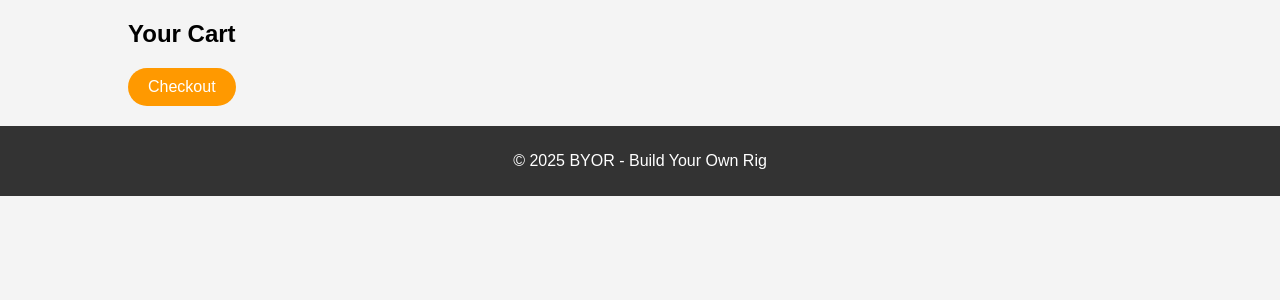
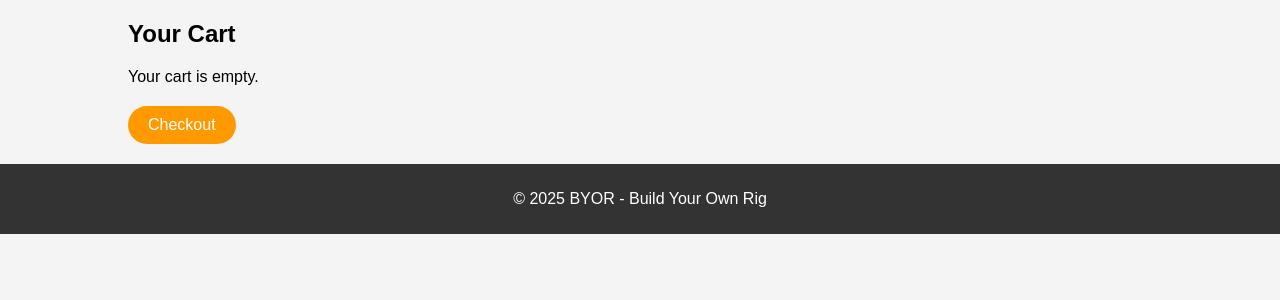
Before and after one commit to Miggycraft/BYOR, a PHP site: page /Cart.php in a window 1280 px wide. Shown: the part 72-372 px from the top of the page. Run offline with PHP 8.4, Linux system fonts and the light colour scheme.

Commit message:
cart now working
not checkout

```diff
--- a/Cart.php
+++ b/Cart.php
@@ -5,7 +5,12 @@
             <div id="cart-items">
                 <!-- Cart items will be dynamically added here -->
             </div>
+            <div id="cart-total">
+                <!-- Total price will be displayed here -->
+            </div>
             <button onclick="checkout()">Checkout</button>
         </div>
     </main>
+
+    <script src="scripts/cart-script.js"></script>
 <?php include 'includes/footer.php'; ?>
--- a/Products.php
+++ b/Products.php
@@ -2,7 +2,7 @@
 include 'includes/header.php';
 include 'includes/db.php';
 
-$category = $_GET['category'] ?? 'all'; // Get the selected category from the URL
+$category = $_GET['category'] ?? 'all';
 
 if ($category === 'all') {
     $stmt = $conn->query("SELECT * FROM products");
@@ -31,9 +31,9 @@ $products = $stmt->fetchAll(PDO::FETCH_ASSOC);
                     <img src="images/<?php echo $product['image']; ?>" alt="<?php echo $product['name']; ?>">
                     <h3><?php echo $product['name']; ?></h3>
                     <p><?php echo $product['description']; ?></p>
-                    <p><strong>Price:</strong> $<?php echo $product['price']; ?></p>
+                    <p><strong>Price:</strong> ₱<?php echo $product['price']; ?></p>
                     <p><strong>Category:</strong> <?php echo $product['category']; ?></p>
-                    <button onclick="addToCart(<?php echo $product['id']; ?>)">Add to Cart</button>
+                    <button onclick='addToCart(<?php echo json_encode($product); ?>)'>Add to Cart</button>
                 </div>
             <?php endforeach; ?>
         </div>
--- /dev/null
+++ b/scripts/cart-script.js
@@ -0,0 +1,69 @@
+// Retrieve cart data from local storage
+let cart = JSON.parse(localStorage.getItem('cart')) || [];
+
+// Display cart items
+const cartItemsElement = document.getElementById('cart-items');
+const cartTotalElement = document.getElementById('cart-total');
+
+function renderCart() {
+    if (cart.length === 0) {
+        cartItemsElement.innerHTML = '<p>Your cart is empty.</p>';
+        cartTotalElement.innerHTML = '';
+        return;
+    }
+
+    let cartHTML = '';
+    let total = 0.0;
+
+    cart.forEach((item, index) => {
+        console.log('Item:', item, 'Index:', index);
+        const itemTotal = (item.price * item.quantity).toFixed(2);
+        total += parseFloat(itemTotal);
+
+        cartHTML += `
+                    <div class="cart-item">
+                        <img src="images/${item.image}" alt="${item.name}">
+                        <div class="cart-item-details">
+                            <h3>${item.name}</h3>
+                            <p>₱${item.price}</p>
+                            <div class="quantity-controls">
+                                <button onclick="updateQuantity(${index}, ${item.quantity - 1})">-</button>
+                                <input type="number" value="${item.quantity}" min="1" onchange="updateQuantity(${index}, this.value)">
+                                <button onclick="updateQuantity(${index}, ${item.quantity + 1})">+</button>
+                            </div>
+                            <p>Total: ₱${itemTotal}</p>
+                            <button onclick="removeFromCart(${index})">Remove</button>
+                        </div>
+                    </div>
+                `;
+    });
+
+    cartItemsElement.innerHTML = cartHTML;
+    cartTotalElement.innerHTML = `<h3>Total: ₱${total.toFixed(2)}</h3>`;
+}
+
+// Function to update the quantity of a product
+function updateQuantity(index, newQuantity) {
+    if (newQuantity < 1) newQuantity = 1; // Ensure quantity is at least 1
+    cart[index].quantity = parseInt(newQuantity); // Update quantity
+    localStorage.setItem('cart', JSON.stringify(cart)); // Save to local storage
+    renderCart(); // Re-render the cart
+}
+
+// Function to remove an item from the cart
+function removeFromCart(index) {
+    cart.splice(index, 1); // Remove the item
+    localStorage.setItem('cart', JSON.stringify(cart)); // Save to local storage
+    alert('Product removed from cart!');
+    renderCart(); // Re-render the cart
+    updateCartCount(); // Update the cart count in the header
+}
+
+// Function to handle checkout
+function checkout() {
+    alert('Proceeding to checkout!');
+    // Add logic to handle checkout (e.g., redirect to a payment page)
+}
+
+// Render the cart when the page loads
+document.addEventListener('DOMContentLoaded', renderCart);
--- a/scripts/script.js
+++ b/scripts/script.js
@@ -1,7 +1,42 @@
-function addToCart(productId) {
-    alert(`Product ${productId} added to cart!`);
-    // Add logic to update cart in session/local storage
+function addToCart(product) {
+    // Retrieve the current cart from local storage
+    let cart = JSON.parse(localStorage.getItem('cart')) || [];
+
+    // Check if the product is already in the cart
+    const existingProduct = cart.find(item => item.id === product.id);
+
+    if (existingProduct) {
+        // If the product exists, increase its quantity
+        existingProduct.quantity += 1;
+    } else {
+        // If the product doesn't exist, add it to the cart
+        product.quantity = 1; // Add a quantity property
+        cart.push(product);
+    }
+
+    // Save the updated cart back to local storage
+    localStorage.setItem('cart', JSON.stringify(cart));
+
+    // Notify the user
+    alert(`Product ${product.name} added to cart!`);
+
+    // Update the cart count in the header
+    updateCartCount();
 }
+
+function updateCartCount() {
+    const cart = JSON.parse(localStorage.getItem('cart')) || [];
+    const cartCount = cart.reduce((total, item) => total + item.quantity, 0);
+
+    // Update the cart count in the header
+    const cartCountElement = document.querySelector('.cart-count');
+    if (cartCountElement) {
+        cartCountElement.textContent = cartCount;
+    }
+}
+
+// Call this function when the page loads to display the current cart count
+document.addEventListener('DOMContentLoaded', updateCartCount);
 
 function checkout() {
     alert("Proceeding to checkout!");
--- a/styles/style.css
+++ b/styles/style.css
@@ -107,7 +107,10 @@ nav ul li a:hover {
 
 .product-card img {
     max-width: 100%;
-    height: auto;
+    height: 200px;
+    object-fit: cover;
+    display: block;
+    margin: 0 auto;
 }
 
 footer {
@@ -219,3 +222,81 @@ button:active {
 .account-box a:hover {
     color: #ff9900;
 }
+
+/* Cart Item Styles */
+.cart-item {
+    display: flex;
+    align-items: center;
+    border-bottom: 1px solid #ddd;
+    padding: 20px 0;
+}
+
+.cart-item img {
+    width: 100px;
+    height: 100px;
+    margin-right: 20px;
+}
+
+.cart-item-details {
+    flex-grow: 1;
+}
+
+.cart-item h3 {
+    margin: 0;
+    font-size: 18px;
+}
+
+.cart-item p {
+    margin: 5px 0;
+}
+
+.quantity-controls {
+    display: flex;
+    align-items: center;
+    margin: 10px 0;
+}
+
+.quantity-controls button {
+    background-color: #333;
+    color: #fff;
+    border: none;
+    padding: 5px 10px;
+    border-radius: 5px;
+    cursor: pointer;
+}
+
+.quantity-controls button:hover {
+    background-color: #ff9900;
+}
+
+.quantity-controls input {
+    width: 50px;
+    text-align: center;
+    margin: 0 10px;
+    padding: 5px;
+    border: 1px solid #ddd;
+    border-radius: 5px;
+}
+
+.cart-item button {
+    background-color: #ff9900;
+    color: #fff;
+    border: none;
+    padding: 5px 10px;
+    border-radius: 5px;
+    cursor: pointer;
+}
+
+.cart-item button:hover {
+    background-color: #ff9900;
+}
+
+#cart-total {
+    margin-top: 20px;
+    font-size: 20px;
+    text-align: right;
+}
+
+#cart-total h3 {
+    margin: 0;
+}
```
Also changed, not shown: images/hero.jpg (added). Lines whose indentation alone changed are shown as unchanged.
